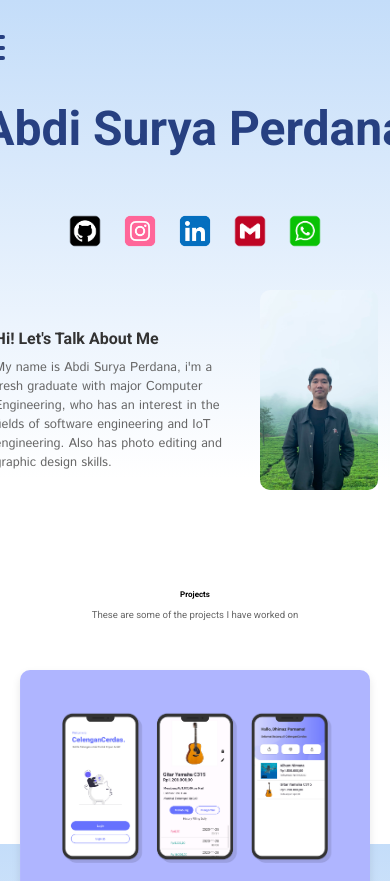
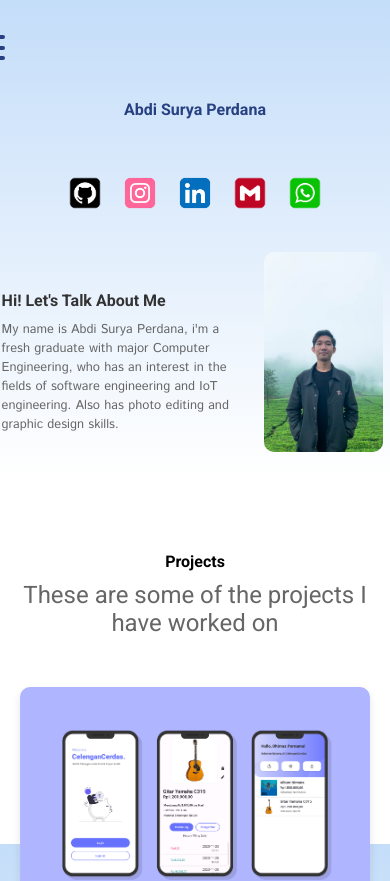
Before and after one commit to abdisuryaperdana/Portofolio, a plain HTML site: page index.html in a window 390 px wide. Shown: the top 881 px of the page. Drawn offline with Linux system fonts and the light colour scheme.

Commit message:
Update styles.css

```diff
--- a/styles.css
+++ b/styles.css
@@ -122,7 +122,7 @@ header {
 }
 
 header h1 {
-    font-size: 5em;
+    font-size: 3em;
     color: #274081;
 }
 
@@ -132,7 +132,7 @@ header h2 {
 }
 
 header p {
-    font-size: 1.9em;
+    font-size: 1,9em;
     color: #274081;
     font-family: 'Istok Web', sans-serif;
     margin-top: 20px;
@@ -443,18 +443,21 @@ img {
         flex: 1; /* Memberi ruang fleksibel pada teks */
         padding-right: 10px; /* Memberikan jarak antara teks dan gambar */
         text-align: left; /* Menjaga agar teks di kiri */
+        margin-left: 7px;
     }
 
     .profile-text h2 {
         font-size: 1rem;
         color: #333;
         margin-bottom: 10px;
+        margin-left: 7px;
     }
 
     .profile-text p {
         font-size: 0.8rem;
         color: #666;
         font-family: 'Istok Web', sans-serif;
+        margin-left: 7px;
     }
     .profile-image {
         position: relative;
@@ -485,13 +488,13 @@ img {
     }
 
     .projects h1 {
-        font-size: 0.5em;
+        font-size: 1em;
         margin-bottom: 10px;
     }
 
     .projects p {
         color: #666;
-        font-size: 0.6em;
+        font-size: 1.5em;
         margin-bottom: 50px;
     }
 
@@ -563,7 +566,7 @@ img {
     }
 
     header h1 {
-        font-size: 3em;
+        font-size: 1em;
         color: #274081;
     }
 
@@ -573,7 +576,7 @@ img {
     }
 
     header p {
-        font-size: 2em;
+        font-size: 1em;
         color: #274081;
         font-family: 'Istok Web', sans-serif;
         margin-top: 70px;
```
